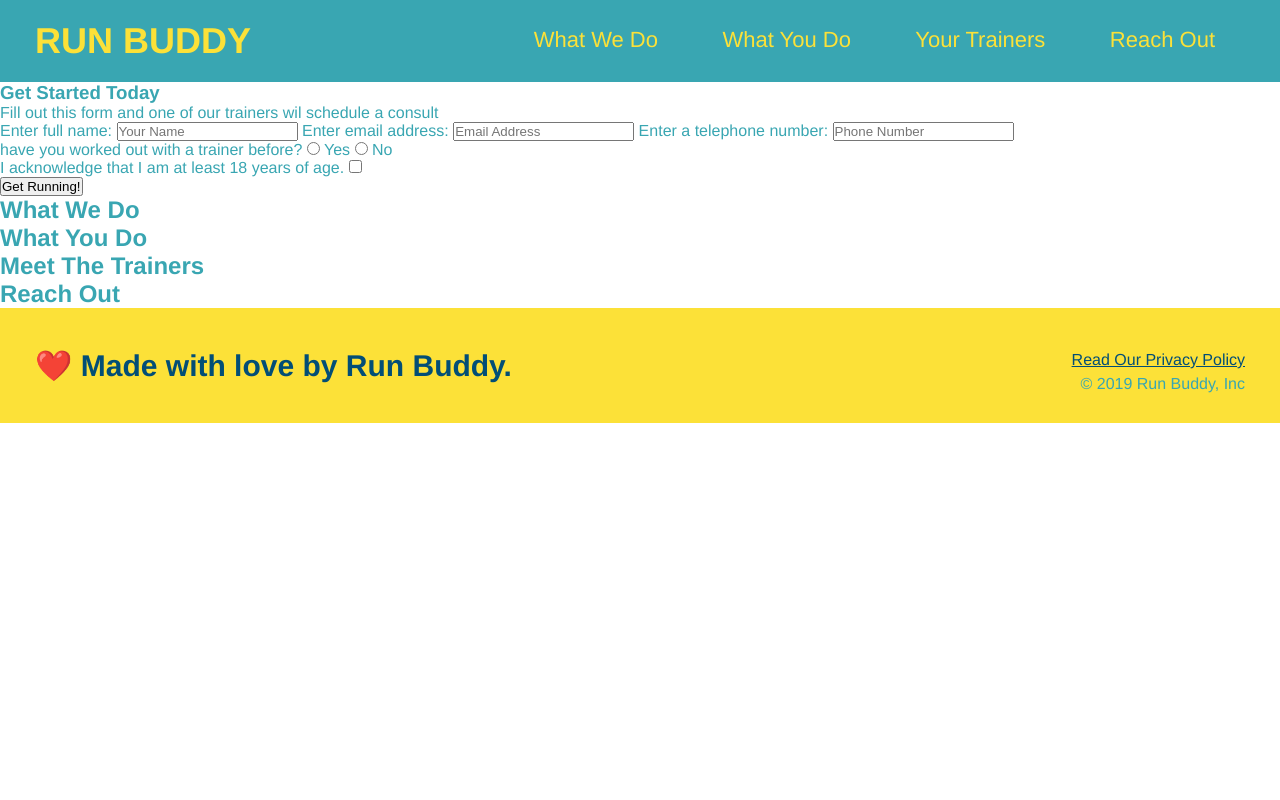
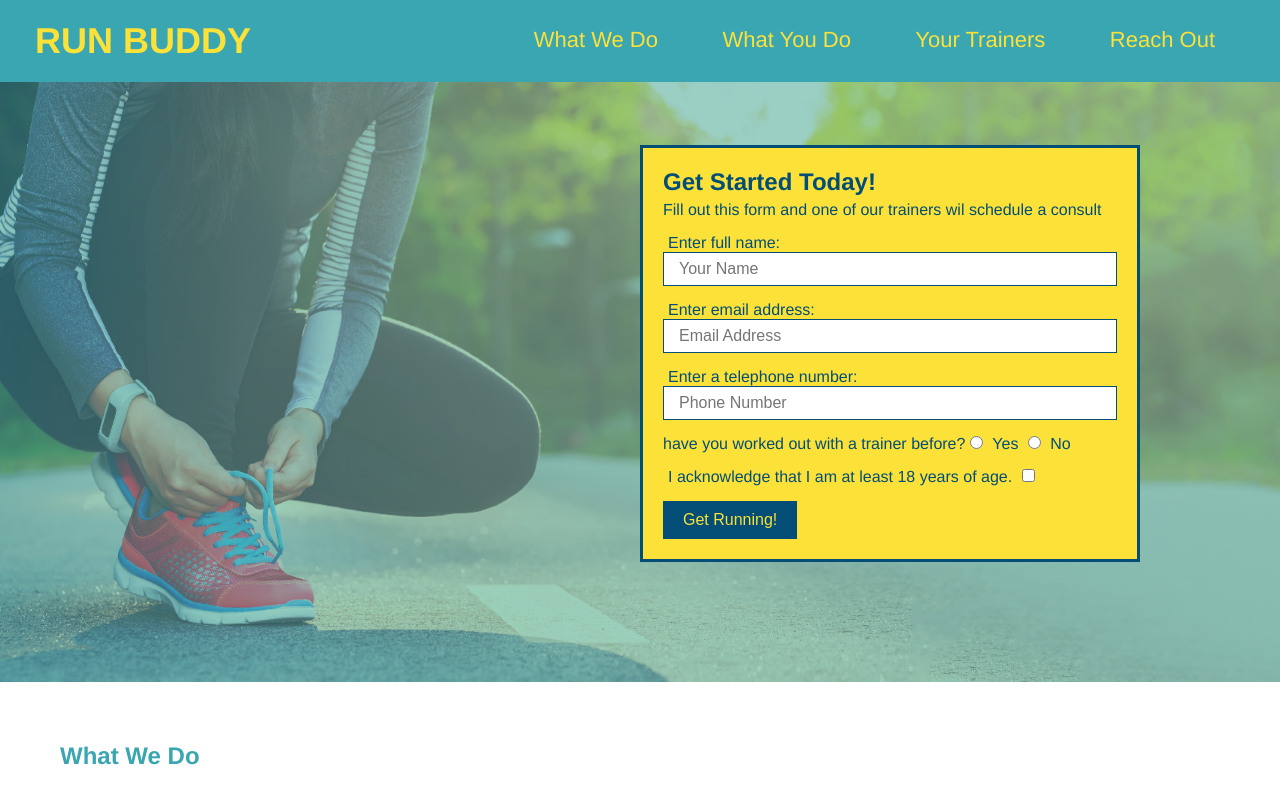
Before and after one commit to cthorne87/run-buddy, a plain HTML site: page index.html in a window 1280 px wide. Shown: the top 800 px of the page. Drawn offline with Linux system fonts and the light colour scheme.

Commit message:
<end lesson 3>

```diff
--- a/assets/css/style.css
+++ b/assets/css/style.css
@@ -57,3 +57,57 @@ footer div {
 footer a{
     color: #024e76;
 }
+section{
+    padding: 60px;
+
+}
+
+/* Hero Style Start */
+.hero {
+    background-image: url("../images/hero-bg.jpg");
+    height: 600px;
+    background-size: cover;
+    background-position: center;
+    position: relative;
+}
+
+/* Hero Style End */
+.hero-form {
+    background-color: #fce138;
+    padding:  20px;
+    width: 500px;
+    color: #024e76;
+    border: solid 3px #024e76;
+    position: absolute;
+    bottom: 120px;
+    right: 140px;
+}
+
+.hero-form h3 {
+    font-size: 24px;
+    margin: 0;
+}
+
+.hero-form p {
+    margin:  5px 0 15px 0;
+}
+.form-input {
+    border: 1px solid #024e76;
+    display: block;
+    padding: 7px 15px;
+    font-size: 16px;
+    color: #024e76;
+    width: 100%;
+    margin-bottom: 15px;
+}
+.hero-form label {
+    margin: 0 5px;
+}
+.hero-form button {
+    color: #fce138;
+    background-color: #024e76;
+    border: none;
+    padding: 10px 20px;
+    font-size: 16px
+}
+/* HERO STYLES END */
--- a/index.html
+++ b/index.html
@@ -33,18 +33,20 @@
         </header>
 
         <!-- hero/jumbotron -->
-        <section>
-            <div>
-                <h3>Get Started Today</h3>
+        <section class="hero">
+            <div class="hero-form">
+                <h3>Get Started Today!</h3>
                 <p>Fill out this form and one of our trainers wil schedule a consult</p>
                 <!-- Add form element -->
                 <form>
                     <label for="name">Enter full name:</label>
-                    <input type="text" placeholder="Your Name" name="name" id="name" />
+                    <input type="text" placeholder="Your Name" name="name" id="name" class="form-input">
+
                     <label for="email">Enter email address:</label>
-                    <input type="email" placeholder="Email Address" name="email" id="email" />
+                    <input type="email" placeholder="Email Address" name="email" id="email" class="form-input">
+
                     <label for="phone">Enter a telephone number:</label>
-                    <input type="tel" placeholder="Phone Number" name="phone" id="phone" />
+                    <input type="tel" placeholder="Phone Number" name="phone" id="phone" class="form-input">
                     <p>
                         have you worked out with a trainer before?
                         <input type="radio" name="trainer-confirm" id="trainer-yes" />
```
Also changed, not shown: assets/images/hero-bg.jpg (added).
